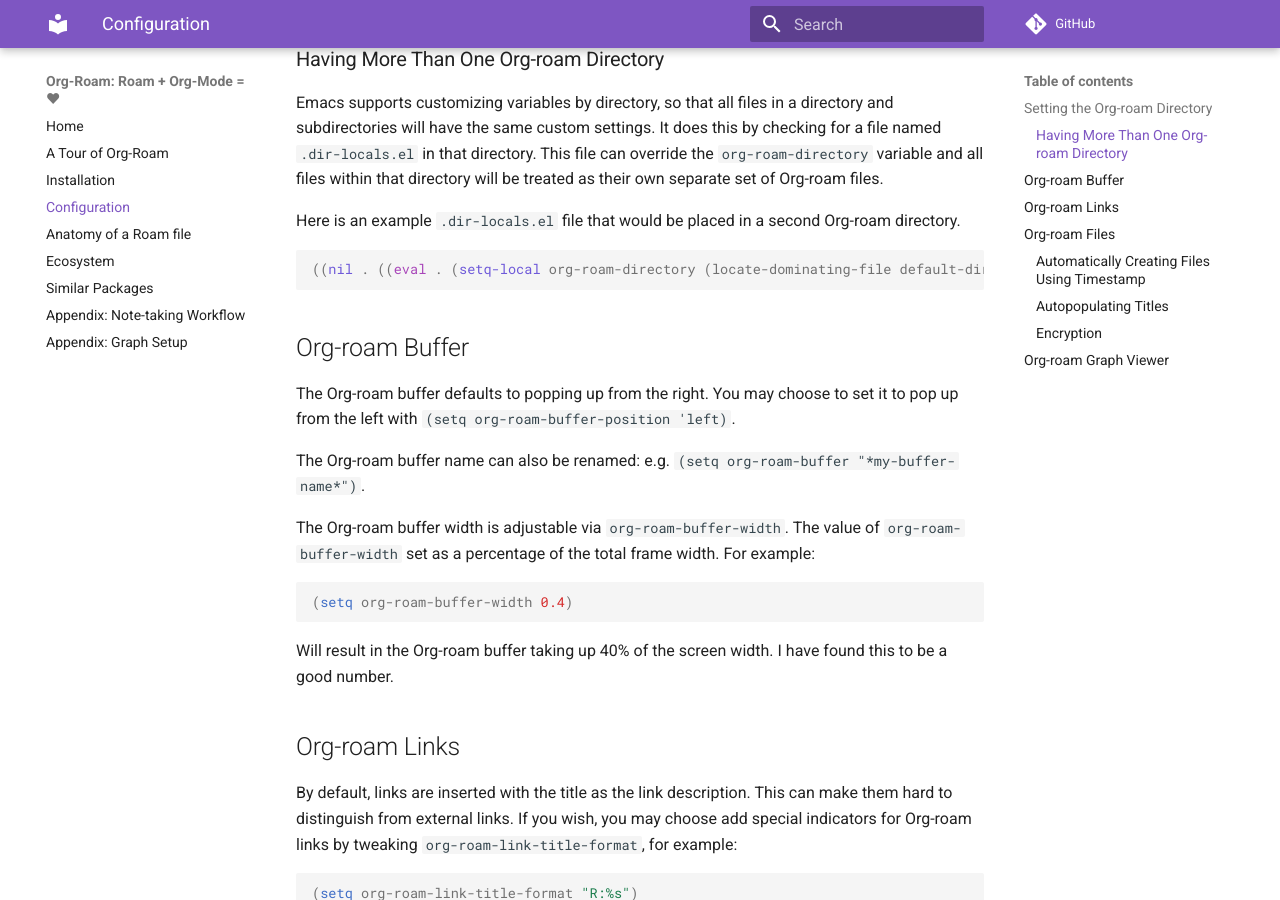
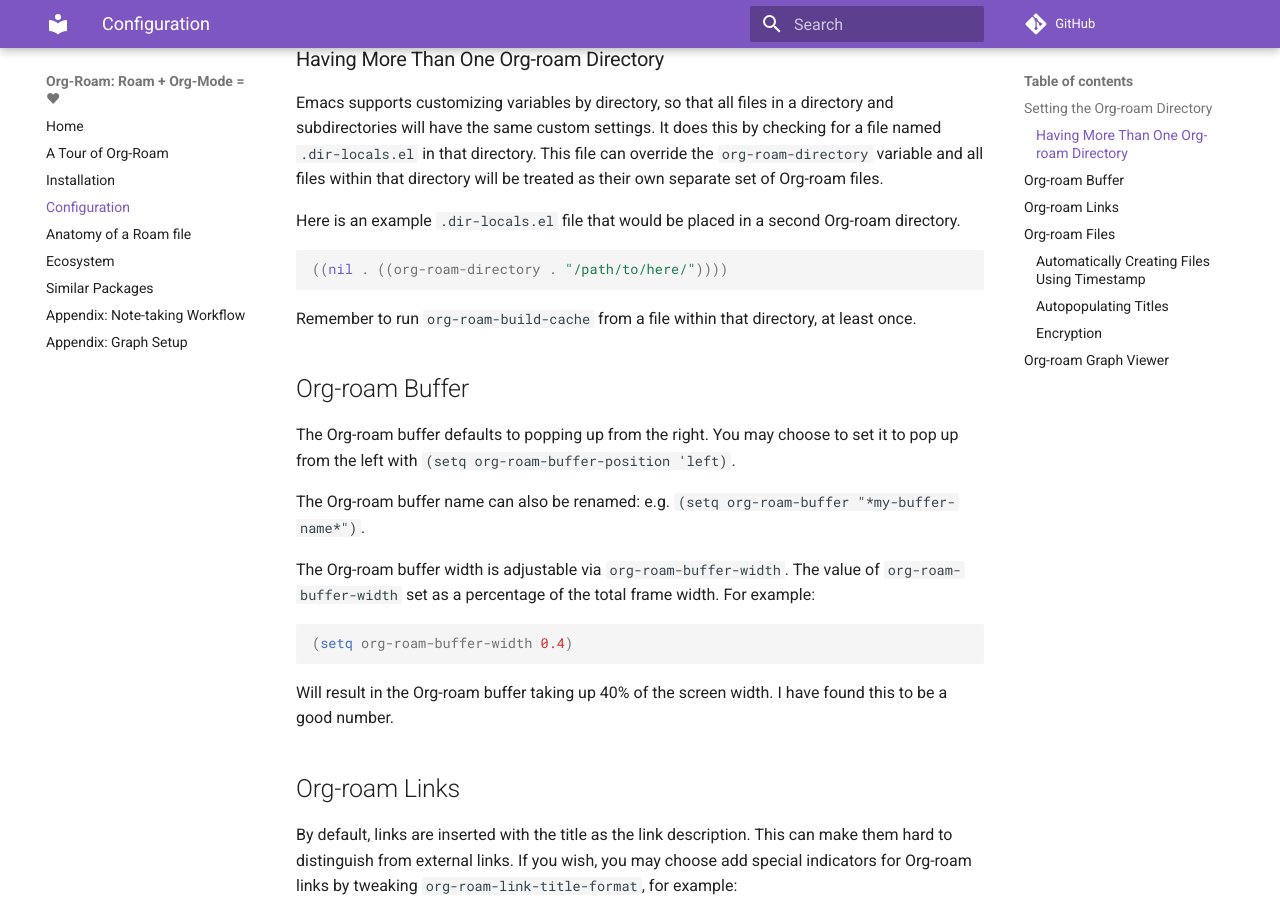
Before and after one commit to org-roam/org-roam, an MkDocs documentation site: the page built from doc/configuration.md, in a window 1280 px wide and 900 px high, scrolled down 619 px. Built offline with MkDocs 1.6.1 and Material for MkDocs 9.7.7, drawn with Linux system fonts in a browser that asks for light colours; comment, search, counter and statistics services are not loaded.

Commit message:
Update docs on multiple org-roam instances

````diff
--- a/doc/configuration.md
+++ b/doc/configuration.md
@@ -35,8 +35,11 @@
 second Org-roam directory.
 
 ```emacs-lisp
-((nil . ((eval . (setq-local org-roam-directory (locate-dominating-file default-directory ".dir-locals.el"))))))
+((nil . ((org-roam-directory . "/path/to/here/"))))
 ```
+
+Remember to run `org-roam-build-cache` from a file within that
+directory, at least once.
 
 ## Org-roam Buffer
 
````
Also changed, not shown: CHANGELOG.md (+7 -0 lines).
